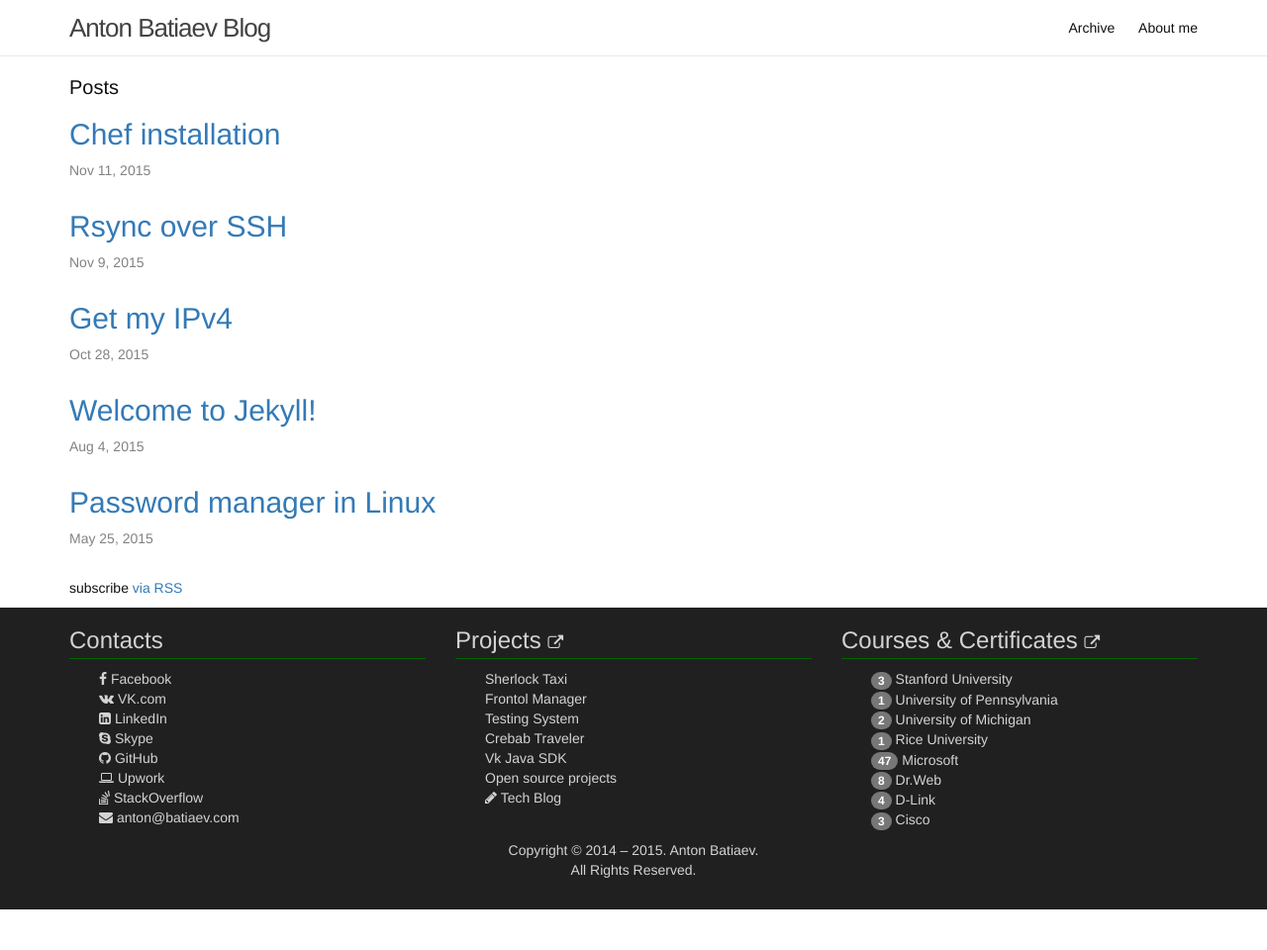
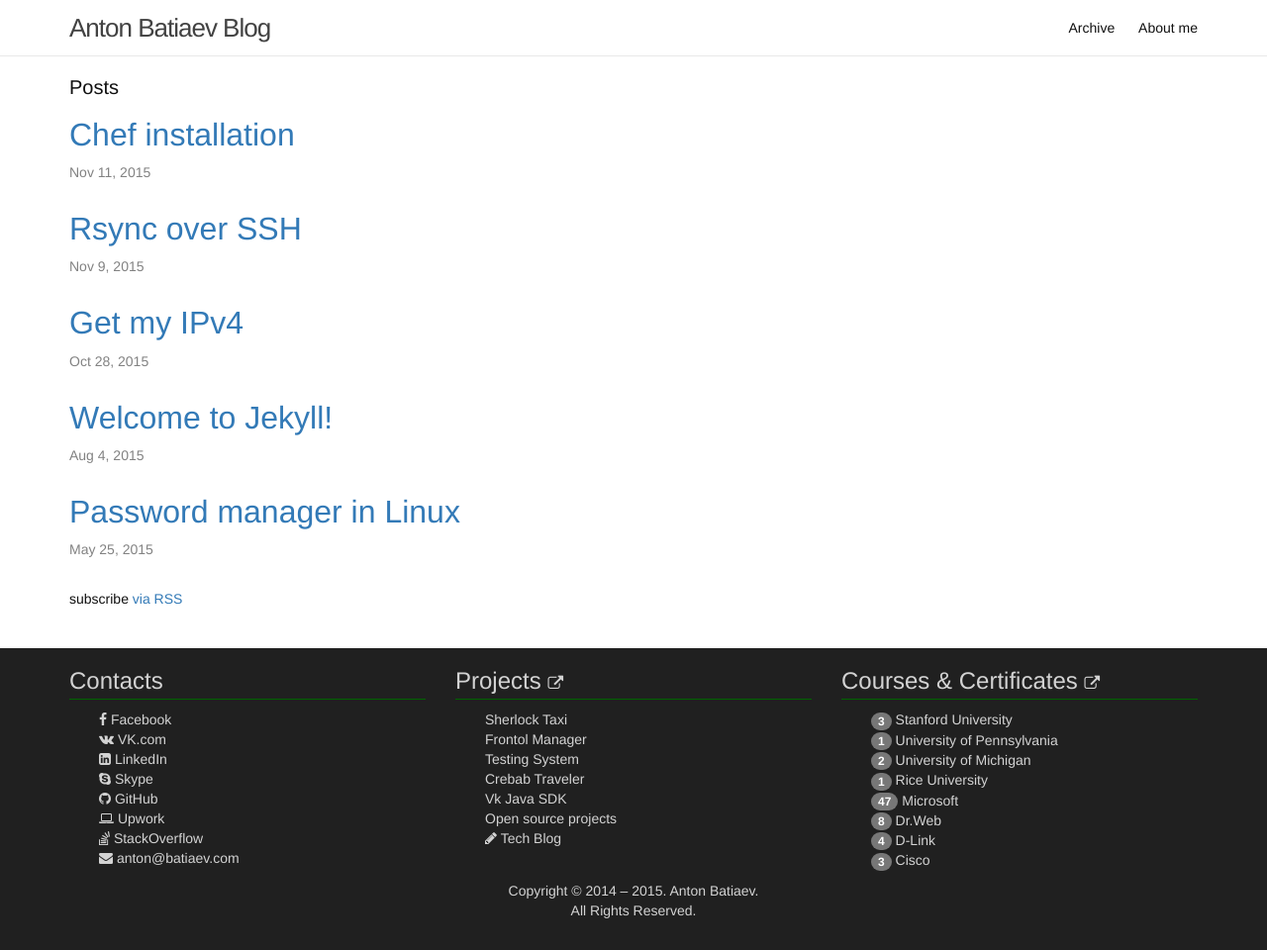
Before and after one commit to Batiaev/blog, a Jekyll site: the page built from index.html, in a window 1280 px wide. Shown: the whole page at 99% size. Built offline with Jekyll 4.4.1, drawn with Linux system fonts in a browser that asks for light colours; before the commit the page ends 919 px from its top, so only the background shows below that.

Commit message:
add padding for content

```diff
--- a/_layouts/default.html
+++ b/_layouts/default.html
@@ -3,7 +3,7 @@
   {% include head.html %}
   <body>
     {% include header.html %}
-    <div class="container">
+    <div class="container post-content">
       {{ content }}
     </div>
     {% include footer.html %}
```
